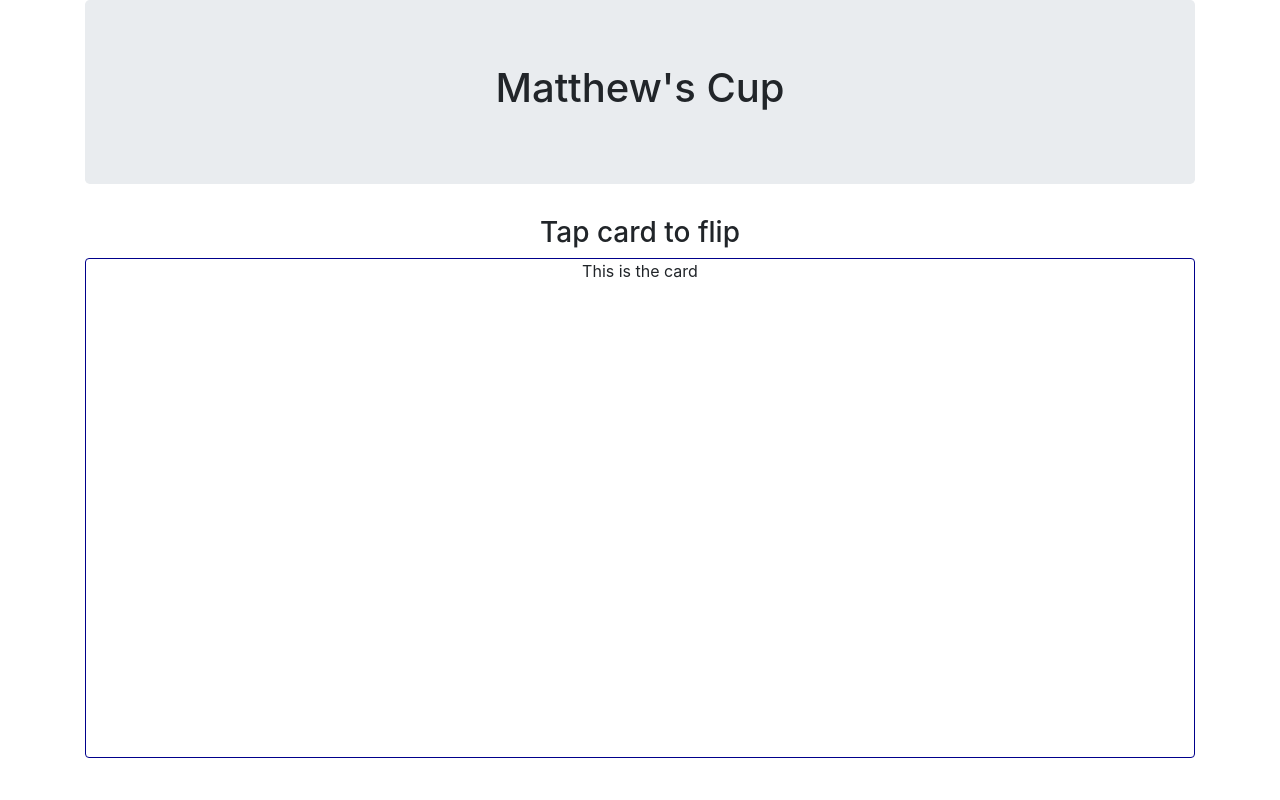
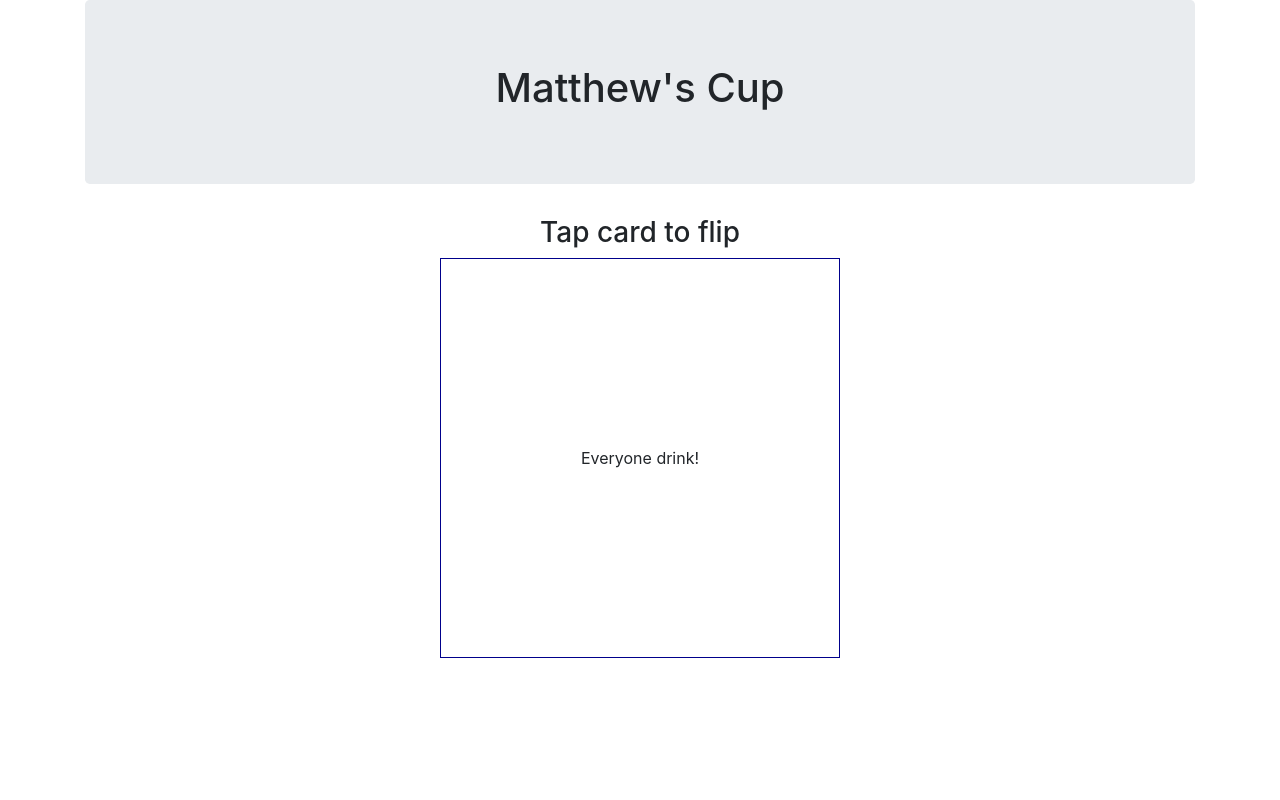
Before and after one commit to matthewhaotran/ryandi4eva, a PHP site: page /index.html in a window 1280 px wide. Run offline with PHP 8.4, Linux system fonts and the light colour scheme.

Commit message:
center text in card

```diff
--- a/css/styles.css
+++ b/css/styles.css
@@ -1,5 +1,9 @@
-div.card {
+div#card {
     border: solid 1px darkblue;
-    height: 500px;
-    vertical-align: center;
+    margin-left: auto;
+    margin-right: auto;
+    display: table;
+    height: 400px;
+    width: 400px;
+    overflow: hidden;
 }
--- a/index.html
+++ b/index.html
@@ -16,9 +16,13 @@
             <h1>Matthew's Cup</h1>
         </div>
         <h3>Tap card to flip</h3>
-        <div class="card">
-            This is the card
-        </div>
+        <div id="card">
+            <div style="display: table-cell; vertical-align: middle;">
+              <div>
+                Everyone drink!
+              </div>
+            </div>
+          </div>
     </div>
     <script src="https://code.jquery.com/jquery-3.4.1.slim.min.js"
         integrity="sha256-pasqAKBDmFT4eHoN2ndd6lN370kFiGUFyTiUHWhU7k8=" crossorigin="anonymous"></script>
```
